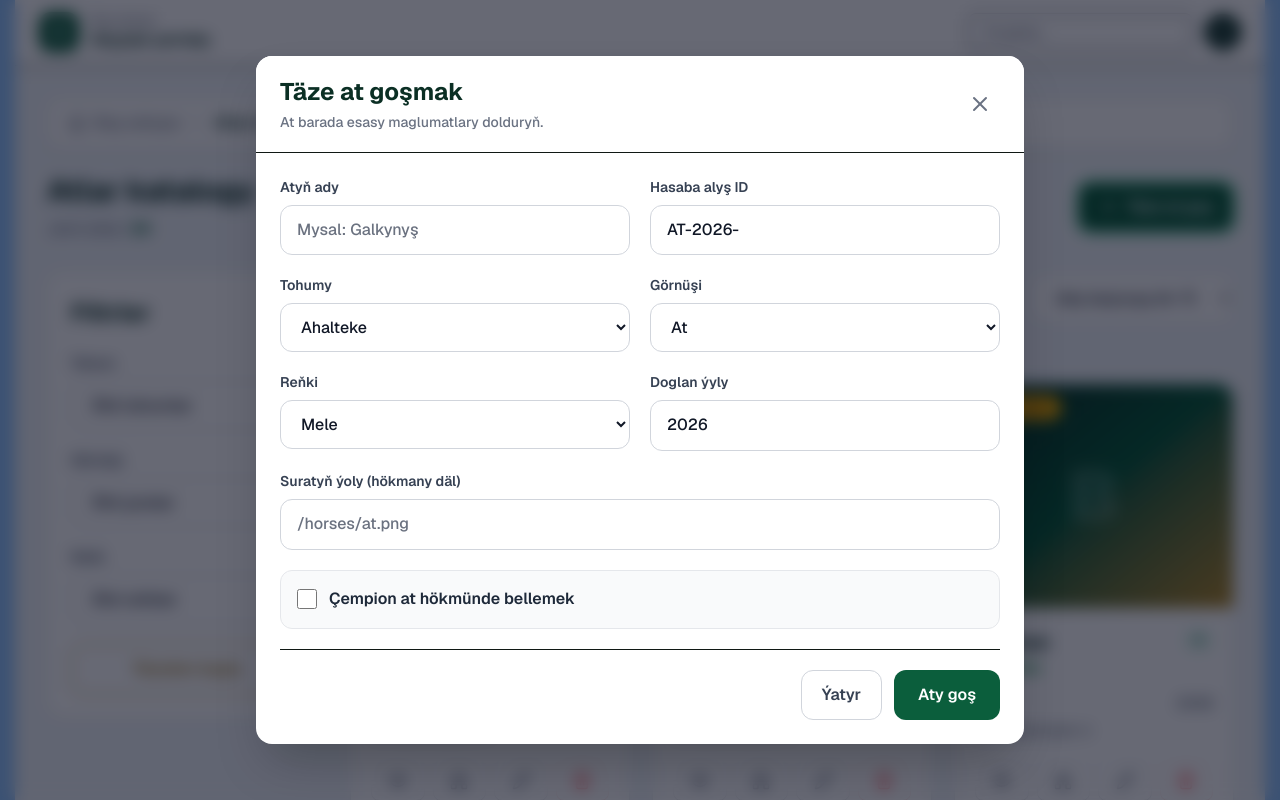
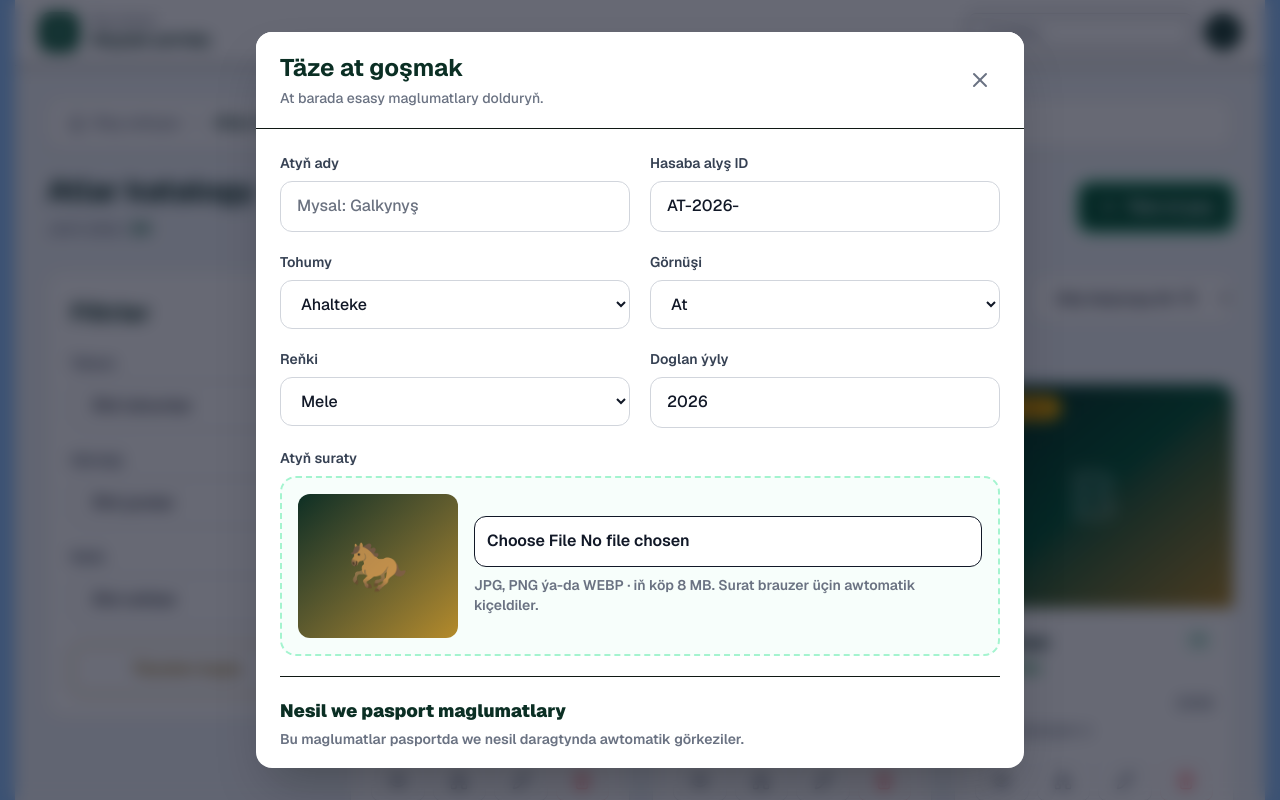
Before and after one commit to Stoun05/horse-portal-v2, a Next.js app: page /atlar in a window 1280 px wide. Both pictures are taken after a click on the button "Täze at goş". Shown: the top 800 px of the page. Built offline with nearby package versions, Linux system fonts and the light colour scheme.

Commit message:
Add complete horse passport form
* Allow full horse passport fields in form

* Add complete horse create and edit form

```diff
--- a/app/atlar/page.tsx
+++ b/app/atlar/page.tsx
@@ -34,6 +34,15 @@ const emptyForm: HorseForm = {
   code: "",
   image: "",
   champion: false,
+  lineage: "",
+  father: "",
+  mother: "",
+  bodyMeasurements: "",
+  breedingValue: "",
+  horseClass: "Naýbaşy",
+  description: "",
+  sourceSide: undefined,
+  sourceNumber: undefined,
 };
 
 export default function AtlarPage() {
@@ -288,10 +297,31 @@ function HorseModal({ form, editing, onChange, onClose, onSubmit }: { form: Hors
           <FormSelect label="Tohumy" value={form.breed} onChange={(value) => onChange({ ...form, breed: value })} options={["Ahalteke"]} />
           <FormSelect label="Görnüşi" value={form.sex} onChange={(value) => onChange({ ...form, sex: value as Horse["sex"] })} options={["At", "Aýgyr", "Baýtal"]} />
           <FormSelect label="Reňki" value={form.color} onChange={(value) => onChange({ ...form, color: value as Horse["color"] })} options={["Mele", "Gyr", "Dor", "Gara", "Al", "Çakan", "Gurt mele", "Akýal mele", "Altynsow mele"]} />
-          <FormInput label="Doglan ýyly" required type="number" min="1980" max={String(new Date().getFullYear())} value={String(form.year)} onChange={(value) => onChange({ ...form, year: Number(value) })} />
+          <FormInput label="Doglan ýyly" required type="number" min="1900" max={String(new Date().getFullYear())} value={String(form.year)} onChange={(value) => onChange({ ...form, year: Number(value) })} />
           <div className="md:col-span-2">
-            <FormInput label="Suratyň ýoly (hökmany däl)" value={form.image ?? ""} onChange={(value) => onChange({ ...form, image: value })} placeholder="/horses/at.png" />
+            <ImageUpload value={form.image ?? ""} horseName={form.name} onChange={(value) => onChange({ ...form, image: value })} />
           </div>
+
+          <div className="md:col-span-2 border-t pt-5">
+            <h3 className="text-lg font-black text-[#0b2f24]">Nesil we pasport maglumatlary</h3>
+            <p className="mt-1 text-sm font-semibold text-gray-500">Bu maglumatlar pasportda we nesil daragtynda awtomatik görkeziler.</p>
+          </div>
+          <FormInput label="Nesil ugry" value={form.lineage ?? ""} onChange={(value) => onChange({ ...form, lineage: value })} placeholder="Mysal: Gyrsakaryň nesil ugry" />
+          <FormInput label="Klasy" value={form.horseClass ?? ""} onChange={(value) => onChange({ ...form, horseClass: value })} placeholder="Mysal: Naýbaşy" />
+          <div className="md:col-span-2">
+            <FormTextarea label="Atasy" value={form.father ?? ""} onChange={(value) => onChange({ ...form, father: value })} placeholder="Ady — reňki, ýyly (atasy – enesi), nesil ugry" rows={3} />
+          </div>
+          <div className="md:col-span-2">
+            <FormTextarea label="Enesi" value={form.mother ?? ""} onChange={(value) => onChange({ ...form, mother: value })} placeholder="Ady — reňki, ýyly (atasy – enesi), nesil ugry" rows={3} />
+          </div>
+          <FormInput label="Beden ölçegleri" value={form.bodyMeasurements ?? ""} onChange={(value) => onChange({ ...form, bodyMeasurements: value })} placeholder="161-162-180-19.5" />
+          <FormInput label="Tohumçylyk gymmaty" value={form.breedingValue ?? ""} onChange={(value) => onChange({ ...form, breedingValue: value })} placeholder="9.5-9.0-8.5-9.0-8.5" />
+          <FormSelect label="Sanawdaky tarapy" value={form.sourceSide ?? ""} onChange={(value) => onChange({ ...form, sourceSide: value ? value as Horse["sourceSide"] : undefined })} options={["", "Gündogar", "Günbatar"]} optionLabels={{ "": "Saýlanmady" }} />
+          <FormInput label="Sanawdaky belgisi" type="number" min="1" value={form.sourceNumber ? String(form.sourceNumber) : ""} onChange={(value) => onChange({ ...form, sourceNumber: value ? Number(value) : undefined })} placeholder="1" />
+          <div className="md:col-span-2">
+            <FormTextarea label="Bedew barada düşündiriş" value={form.description ?? ""} onChange={(value) => onChange({ ...form, description: value })} placeholder="At barada taryhy maglumatlar, üstünlikleri we aýratynlyklary..." rows={5} />
+          </div>
+
           <label className="flex items-center gap-3 rounded-xl border border-gray-200 bg-gray-50 p-4 md:col-span-2">
             <input type="checkbox" checked={form.champion} onChange={(event) => onChange({ ...form, champion: event.target.checked })} className="h-5 w-5 accent-[#0b5e3c]" />
             <span className="font-semibold text-gray-800">Çempion at hökmünde bellemek</span>
@@ -326,14 +356,63 @@ function FormInput({ label, value, onChange, type = "text", ...props }: { label:
   );
 }
 
-function FormSelect({ label, value, onChange, options }: { label: string; value: string; onChange: (value: string) => void; options: string[] }) {
+function FormSelect({ label, value, onChange, options, optionLabels = {} }: { label: string; value: string; onChange: (value: string) => void; options: string[]; optionLabels?: Record<string, string> }) {
   return (
     <label className="block">
       <span className="mb-2 block text-sm font-semibold text-gray-700">{label}</span>
       <select value={value} onChange={(event) => onChange(event.target.value)} className="w-full rounded-xl border border-gray-300 px-4 py-3 text-gray-900 outline-none focus:border-[#0b5e3c]">
-        {options.map((option) => <option key={option}>{option}</option>)}
+        {options.map((option) => <option key={option} value={option}>{optionLabels[option] ?? option}</option>)}
       </select>
     </label>
+  );
+}
+
+function FormTextarea({ label, value, onChange, rows = 3, placeholder }: { label: string; value: string; onChange: (value: string) => void; rows?: number; placeholder?: string }) {
+  return (
+    <label className="block">
+      <span className="mb-2 block text-sm font-semibold text-gray-700">{label}</span>
+      <textarea rows={rows} value={value} onChange={(event) => onChange(event.target.value)} placeholder={placeholder} className="w-full resize-y rounded-xl border border-gray-300 px-4 py-3 text-gray-900 outline-none focus:border-[#0b5e3c] focus:ring-2 focus:ring-emerald-100" />
+    </label>
+  );
+}
+
+function ImageUpload({ value, horseName, onChange }: { value: string; horseName: string; onChange: (value: string) => void }) {
+  function selectImage(event: React.ChangeEvent<HTMLInputElement>) {
+    const file = event.target.files?.[0];
+    if (!file) return;
+    if (!file.type.startsWith("image/")) { window.alert("Diňe surat faýlyny saýlaň."); return; }
+    if (file.size > 8 * 1024 * 1024) { window.alert("Suratyň ölçegi 8 MB-dan uly bolmaly däl."); return; }
+    const reader = new FileReader();
+    reader.onload = () => {
+      const source = String(reader.result);
+      const picture = new window.Image();
+      picture.onload = () => {
+        const max = 1400;
+        const scale = Math.min(1, max / Math.max(picture.width, picture.height));
+        const canvas = document.createElement("canvas");
+        canvas.width = Math.round(picture.width * scale);
+        canvas.height = Math.round(picture.height * scale);
+        canvas.getContext("2d")?.drawImage(picture, 0, 0, canvas.width, canvas.height);
+        onChange(canvas.toDataURL("image/jpeg", 0.82));
+      };
+      picture.src = source;
+    };
+    reader.readAsDataURL(file);
+  }
+  return (
+    <div>
+      <span className="mb-2 block text-sm font-semibold text-gray-700">Atyň suraty</span>
+      <div className="grid gap-4 rounded-2xl border-2 border-dashed border-emerald-200 bg-emerald-50/40 p-4 sm:grid-cols-[160px_1fr] sm:items-center">
+        <div className="flex h-36 items-center justify-center overflow-hidden rounded-xl bg-gradient-to-br from-[#0b2f24] to-[#b58b2a]">
+          {value ? <img src={value} alt={horseName || "At suraty"} className="h-full w-full object-cover" /> : <span className="text-5xl font-black text-white/60">{horseName?.[0] || "🐎"}</span>}
+        </div>
+        <div>
+          <input type="file" accept="image/jpeg,image/png,image/webp" onChange={selectImage} className="block w-full rounded-xl border bg-white p-3 font-semibold" />
+          <p className="mt-2 text-sm font-semibold text-gray-500">JPG, PNG ýa-da WEBP · iň köp 8 MB. Surat brauzer üçin awtomatik kiçeldiler.</p>
+          {value && <button type="button" onClick={() => onChange("")} className="mt-3 rounded-lg border border-red-200 bg-white px-4 py-2 text-sm font-bold text-red-600 hover:bg-red-50">Suraty aýyr</button>}
+        </div>
+      </div>
+    </div>
   );
 }
 
--- a/lib/horses.ts
+++ b/lib/horses.ts
@@ -19,19 +19,7 @@ export type Horse = {
   sourceNumber?: number;
 };
 
-export type HorseForm = Omit<
-  Horse,
-  | "id"
-  | "lineage"
-  | "father"
-  | "mother"
-  | "bodyMeasurements"
-  | "breedingValue"
-  | "horseClass"
-  | "description"
-  | "sourceSide"
-  | "sourceNumber"
->;
+export type HorseForm = Omit<Horse, "id">;
 
 // Täze açar öňki demo maglumatlaryň localStorage-dan gaýtadan ýüklenmeginiň öňüni alýar.
 export const HORSE_STORAGE_KEY = "horse-portal-v3-real-horses";
```
